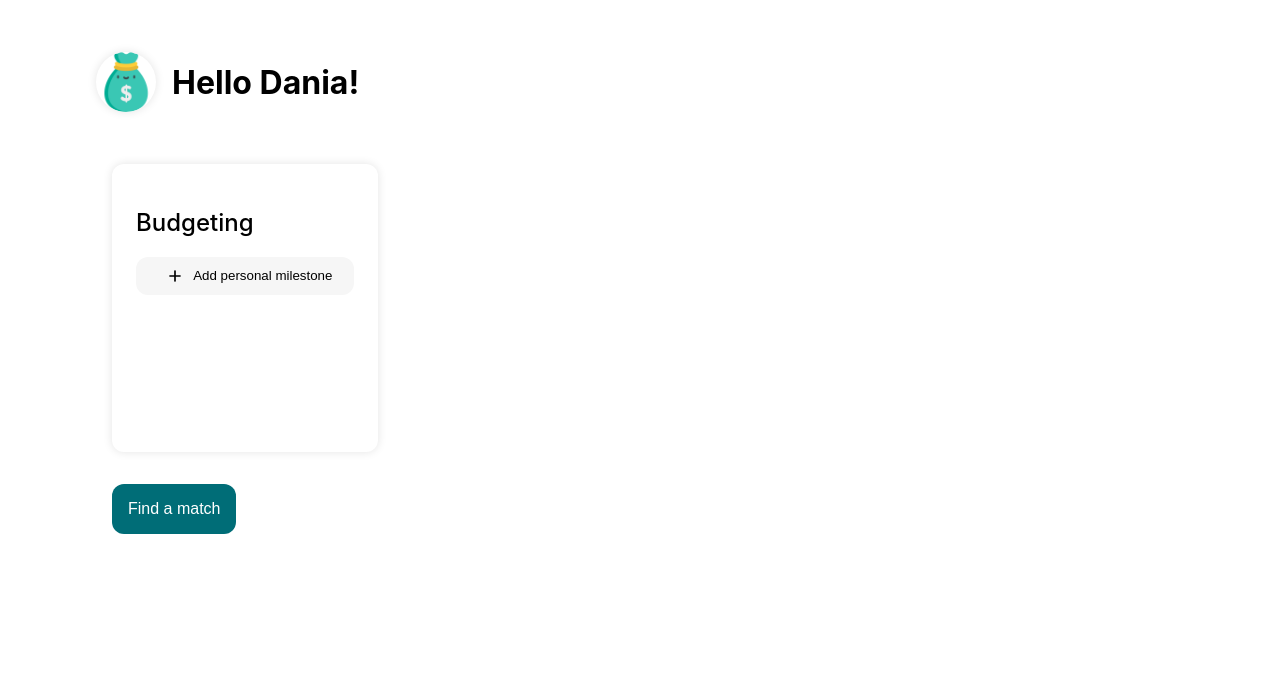
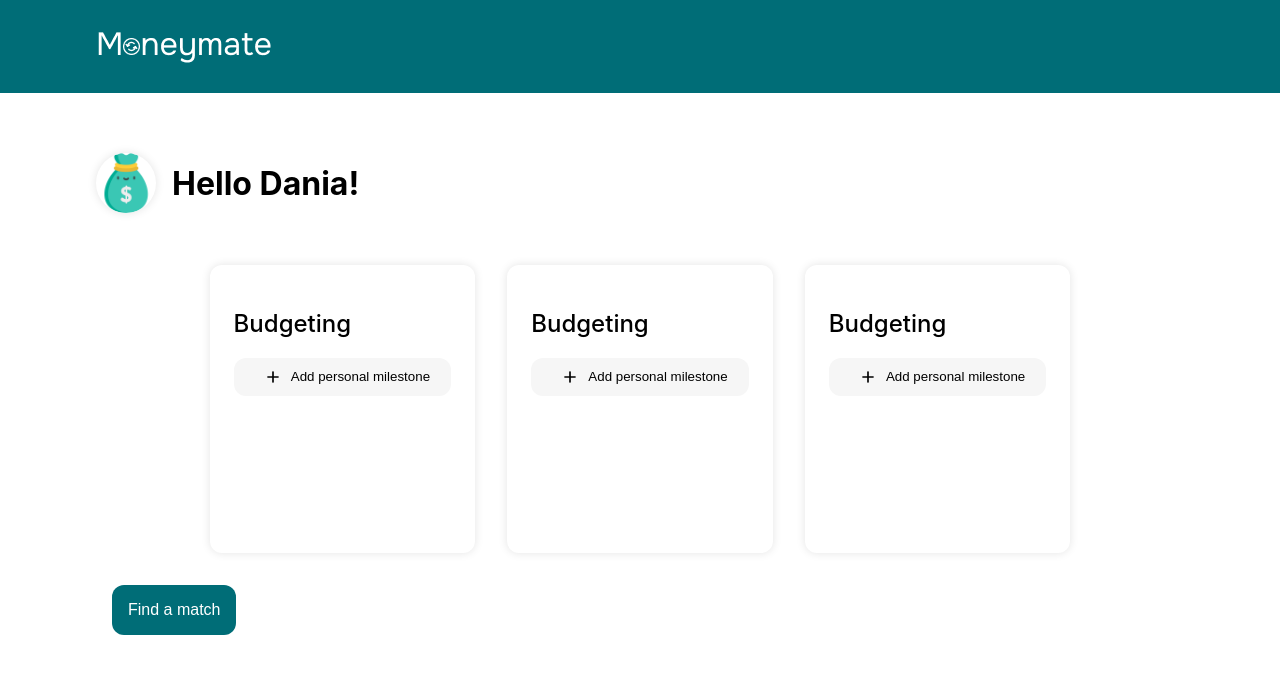
Before and after one commit to Dania-h/moneymate, a React (Vite) app in the folder frontend/: page / in a window 1280 px wide. Shown: the top 674 px of the page. Built offline with nearby package versions, Linux system fonts and the light colour scheme.

Commit message:
added header and prepared the cards for multiples

```diff
--- a/frontend/src/GoalCard/GoalCard.jsx
+++ b/frontend/src/GoalCard/GoalCard.jsx
@@ -7,7 +7,7 @@ function GoalCard() {
       <h2>Budgeting</h2>
       <div className="goal">
         <button>
-          <img src={plus} />
+          <img src={plus} alt="plus"/>
           Add personal milestone
         </button>
       </div>
--- a/frontend/src/User/User.css
+++ b/frontend/src/User/User.css
@@ -1,3 +1,12 @@
+header {
+    background-color: #006d77;
+    padding: 1.5rem 6rem;
+}
+
+.user-profile {
+    padding: 1.5rem 6rem;
+}
+
 h1 {
     font-size: 2rem;
 }
@@ -17,3 +26,9 @@ h1 {
     object-fit: contain;
     margin-right: 1rem;
 }
+
+.card-container {
+    display: flex;
+    justify-content: center;
+    flex-wrap: wrap;
+}
--- a/frontend/src/User/User.jsx
+++ b/frontend/src/User/User.jsx
@@ -1,19 +1,29 @@
-import Button from "../Button/Button"
-import GoalCard from "../GoalCard/GoalCard"
-import profile from "../assets/money_1141783.png"
-import "./User.css"
+import Button from "../Button/Button";
+import GoalCard from "../GoalCard/GoalCard";
+import profile from "../assets/money_1141783.png";
+import logo from "../assets/mm_logo.png";
+import "./User.css";
 
 function User() {
   return (
-    <section>
+    <>
+      <header>
+        <img src={logo} alt="moneymate logo" />
+      </header>
+      <section className="user-profile">
         <div className="hello-user">
           <img className="profile-pic" src={profile} alt="profile picture" />
           <h1>Hello Dania!</h1>
         </div>
 
+        <div className="card-container">
           <GoalCard />
+          <GoalCard />
+          <GoalCard />
+        </div>
         <Button text="Find a match" />
       </section>
+    </>
   );
 }
 
--- a/frontend/src/index.css
+++ b/frontend/src/index.css
@@ -9,5 +9,4 @@ body {
   font-family: Inter, system-ui, Avenir, Helvetica, Arial, sans-serif;
   margin: 0;
   box-sizing: border-box;
-  padding: 1rem 6rem;
 }
```
Also changed, not shown: frontend/src/assets/mm_logo.png (added). Lines whose indentation alone changed are shown as unchanged.
